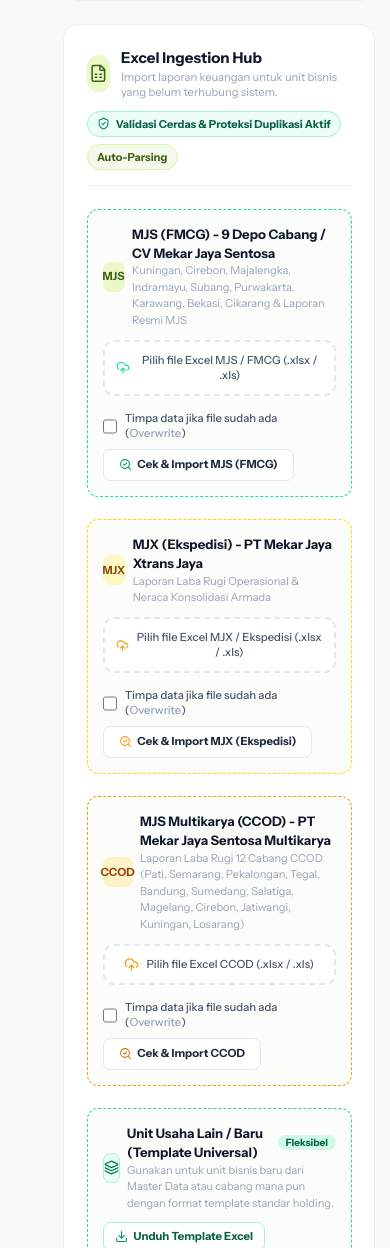
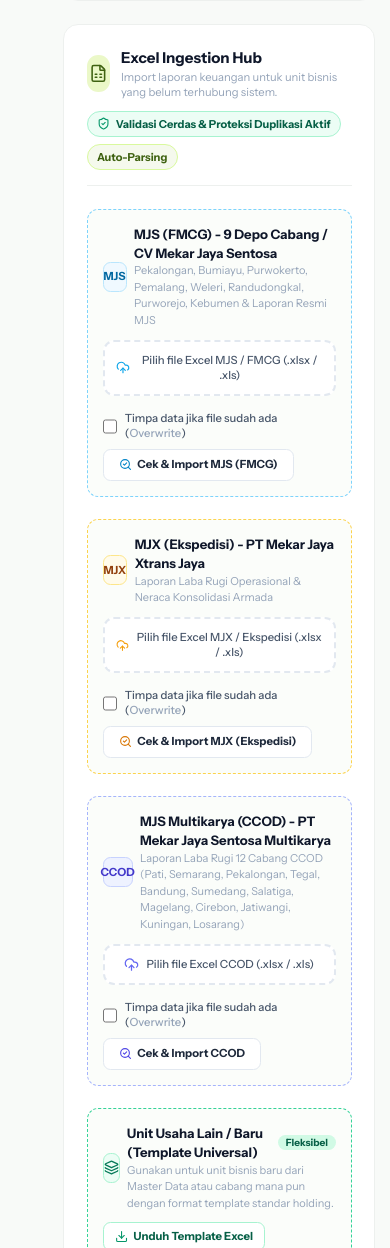
Before and after one commit to Midas-ww/Global-Fa, a Laravel app: page /sync in a window 390 px wide. Shown: the part 1352-2600 px from the top of the page. Run offline with Laravel 12, Linux system fonts and the light colour scheme; a user stored in the database is signed in; data comes from the database, SQL or seed files in the repository; data that the repository does not hold is empty; some libraries are stand-ins or nearby versions; some web fonts are replaced.

Commit message:
Harmonize business unit themes and modernize CCOD UI styling

```diff
--- a/app/Services/GlobalFinance/ConsolidationReportService.php
+++ b/app/Services/GlobalFinance/ConsolidationReportService.php
@@ -383,6 +383,7 @@ class ConsolidationReportService
                     'name' => $ent->name,
                     'location' => $ent->location,
                     'group' => str_starts_with($ent->code, 'CCOD') ? 'ccod' : 'depo',
+                    'color' => $ent->businessUnit->color ?? '#10e58f',
                     'revenue' => $eRev,
                     'cogs' => $eCogs,
                     'gross_profit' => $eGp,
--- a/database/seeders/GlobalFinanceSeeder.php
+++ b/database/seeders/GlobalFinanceSeeder.php
@@ -88,7 +88,7 @@ class GlobalFinanceSeeder extends Seeder
                 'name' => 'MJS Multikarya (CCOD)',
                 'description' => 'PT Mekar Jaya Sentosa Multikarya - Jasa dan distribusi Cash Collection on Delivery (CCOD) 12 cabang.',
                 'icon' => 'shopping-bag',
-                'color' => '#f59e0b',
+                'color' => '#6366f1',
                 'data_source' => 'excel',
                 'sort_order' => 5,
                 'is_active' => true,
--- a/resources/views/finance/sync.blade.php
+++ b/resources/views/finance/sync.blade.php
@@ -21,8 +21,8 @@
         <div class="bg-white rounded-2xl p-5 border border-[#edf0ee] shadow-xs flex items-center justify-between hover:border-slate-300 transition-all">
             <div>
                 <span class="text-xs font-bold uppercase tracking-wider text-slate-400">Unit Bisnis Aktif</span>
-                <h4 class="text-2xl font-black text-slate-900 mt-1">{{ $stats['total_business_units'] ?? 4 }} Unit Bisnis</h4>
-                <p class="text-xs text-slate-400 mt-0.5">{{ $stats['total_entities'] ?? 12 }} Cabang & Entitas Hukum</p>
+                <h4 class="text-2xl font-black text-slate-900 mt-1">{{ $stats['total_business_units'] ?? count($businessUnits) }} Unit Bisnis</h4>
+                <p class="text-xs text-slate-400 mt-0.5">{{ $stats['total_entities'] ?? 24 }} Cabang & Entitas Hukum</p>
             </div>
             <div class="w-11 h-11 rounded-xl bg-[#ebf8c8] text-[#3f6212] flex items-center justify-center">
                 <i data-lucide="building-2" class="w-5 h-5"></i>
@@ -191,15 +191,15 @@
             </div>
 
             <!-- FMCG 9 DEPO UPLOAD BOX -->
-            <div class="p-4 rounded-xl border border-dashed border-[#10e58f] bg-[#fbfdfa] hover:bg-white transition">
+            <div class="p-4 rounded-xl border border-dashed border-sky-300 bg-[#fbfdfa] hover:bg-white transition">
                 <div class="flex items-center justify-between mb-2">
                     <div class="flex items-center gap-2">
-                        <div class="w-8 h-8 rounded-lg bg-[#ebf8c8] text-[#3f6212] font-black text-xs flex items-center justify-center">
+                        <div class="w-8 h-8 rounded-lg bg-sky-50 text-sky-700 border border-sky-200 font-black text-xs flex items-center justify-center">
                             MJS
                         </div>
                         <div>
                             <h4 class="text-sm font-bold text-slate-900">MJS (FMCG) - 9 Depo Cabang / CV Mekar Jaya Sentosa</h4>
-                            <p class="text-[11px] text-slate-400">Kuningan, Cirebon, Majalengka, Indramayu, Subang, Purwakarta, Karawang, Bekasi, Cikarang & Laporan Resmi MJS</p>
+                            <p class="text-[11px] text-slate-400">Pekalongan, Bumiayu, Purwokerto, Pemalang, Weleri, Randudongkal, Purworejo, Kebumen & Laporan Resmi MJS</p>
                         </div>
                     </div>
                 </div>
@@ -207,22 +207,22 @@
                 <form id="formFmcgUpload" action="{{ route('finance.sync.excel') }}" method="POST" enctype="multipart/form-data" class="mt-3 space-y-3" onsubmit="return handleExcelImportSubmit(event, this)">
                     @csrf
                     <input type="hidden" name="type" value="fmcg">
-                    <div class="relative flex items-center justify-center border-2 border-dashed border-slate-200 hover:border-[#10e58f] rounded-xl p-3 bg-white transition cursor-pointer group">
+                    <div class="relative flex items-center justify-center border-2 border-dashed border-slate-200 hover:border-sky-400 rounded-xl p-3 bg-white transition cursor-pointer group">
                         <input type="file" name="file" accept=".xlsx,.xls,.csv" required class="absolute inset-0 opacity-0 cursor-pointer w-full h-full z-10" onchange="this.nextElementSibling.innerText = this.files[0]?.name || 'Pilih file Excel MJS / FMCG...'">
-                        <div class="text-center text-xs text-slate-500 flex items-center gap-2 pointer-events-none group-hover:text-emerald-700">
-                            <i data-lucide="upload-cloud" class="w-4 h-4 text-[#10e58f]"></i>
+                        <div class="text-center text-xs text-slate-500 flex items-center gap-2 pointer-events-none group-hover:text-sky-700">
+                            <i data-lucide="upload-cloud" class="w-4 h-4 text-sky-500"></i>
                             <span class="font-medium text-slate-600">Pilih file Excel MJS / FMCG (.xlsx / .xls)</span>
                         </div>
                     </div>
                     <div class="flex items-center justify-between flex-wrap gap-2 pt-1">
                         <div class="flex items-center gap-2">
-                            <input type="checkbox" name="overwrite" id="overwriteFmcg" value="1" class="w-4 h-4 rounded border-slate-300 text-[#10e58f] focus:ring-[#10e58f] cursor-pointer">
+                            <input type="checkbox" name="overwrite" id="overwriteFmcg" value="1" class="w-4 h-4 rounded border-slate-300 text-sky-600 focus:ring-sky-500 cursor-pointer">
                             <label for="overwriteFmcg" class="text-xs text-slate-600 font-medium cursor-pointer select-none">
                                 Timpa data jika file sudah ada (<span class="font-mono text-slate-400">Overwrite</span>)
                             </label>
                         </div>
                         <button type="submit" class="px-4 py-2 rounded-lg bg-white hover:bg-slate-50 text-slate-800 border border-slate-200 text-xs font-bold transition flex items-center gap-1.5 shadow-xs cursor-pointer">
-                            <i data-lucide="search-check" class="w-3.5 h-3.5 text-emerald-600"></i>
+                            <i data-lucide="search-check" class="w-3.5 h-3.5 text-sky-600"></i>
                             Cek & Import MJS (FMCG)
                         </button>
                     </div>
@@ -230,10 +230,10 @@
             </div>
 
             <!-- XTRANS EKSPEDISI UPLOAD BOX -->
-            <div class="p-4 rounded-xl border border-dashed border-[#ffd800] bg-[#fbfdfa] hover:bg-white transition">
+            <div class="p-4 rounded-xl border border-dashed border-amber-300 bg-[#fbfdfa] hover:bg-white transition">
                 <div class="flex items-center justify-between mb-2">
                     <div class="flex items-center gap-2">
-                        <div class="w-8 h-8 rounded-lg bg-[#fef9c3] text-[#854d0e] font-black text-xs flex items-center justify-center">
+                        <div class="w-8 h-8 rounded-lg bg-amber-50 text-amber-800 border border-amber-200 font-black text-xs flex items-center justify-center">
                             MJX
                         </div>
                         <div>
@@ -246,7 +246,7 @@
                 <form id="formXtransUpload" action="{{ route('finance.sync.excel') }}" method="POST" enctype="multipart/form-data" class="mt-3 space-y-3" onsubmit="return handleExcelImportSubmit(event, this)">
                     @csrf
                     <input type="hidden" name="type" value="xtrans">
-                    <div class="relative flex items-center justify-center border-2 border-dashed border-slate-200 hover:border-[#ffd800] rounded-xl p-3 bg-white transition cursor-pointer group">
+                    <div class="relative flex items-center justify-center border-2 border-dashed border-slate-200 hover:border-amber-400 rounded-xl p-3 bg-white transition cursor-pointer group">
                         <input type="file" name="file" accept=".xlsx,.xls,.csv" required class="absolute inset-0 opacity-0 cursor-pointer w-full h-full z-10" onchange="this.nextElementSibling.innerText = this.files[0]?.name || 'Pilih file Excel Ekspedisi...'">
                         <div class="text-center text-xs text-slate-500 flex items-center gap-2 pointer-events-none group-hover:text-amber-700">
                             <i data-lucide="upload-cloud" class="w-4 h-4 text-amber-500"></i>
@@ -255,13 +255,13 @@
                     </div>
                     <div class="flex items-center justify-between flex-wrap gap-2 pt-1">
                         <div class="flex items-center gap-2">
-                            <input type="checkbox" name="overwrite" id="overwriteXtrans" value="1" class="w-4 h-4 rounded border-slate-300 text-[#ffd800] focus:ring-[#ffd800] cursor-pointer">
+                            <input type="checkbox" name="overwrite" id="overwriteXtrans" value="1" class="w-4 h-4 rounded border-slate-300 text-amber-500 focus:ring-amber-500 cursor-pointer">
                             <label for="overwriteXtrans" class="text-xs text-slate-600 font-medium cursor-pointer select-none">
                                 Timpa data jika file sudah ada (<span class="font-mono text-slate-400">Overwrite</span>)
                             </label>
                         </div>
                         <button type="submit" class="px-4 py-2 rounded-lg bg-white hover:bg-slate-50 text-slate-800 border border-slate-200 text-xs font-bold transition flex items-center gap-1.5 shadow-xs cursor-pointer">
-                            <i data-lucide="search-check" class="w-3.5 h-3.5 text-amber-500"></i>
+                            <i data-lucide="search-check" class="w-3.5 h-3.5 text-amber-600"></i>
                             Cek & Import MJX (Ekspedisi)
                         </button>
                     </div>
@@ -269,10 +269,10 @@
             </div>
 
             <!-- CCOD (PT MEKAR JAYA SENTOSA MULTIKARYA) UPLOAD BOX -->
-            <div class="p-4 rounded-xl border border-dashed border-[#f59e0b] bg-[#fbfdfa] hover:bg-white transition">
+            <div class="p-4 rounded-xl border border-dashed border-indigo-300 bg-[#fbfdfa] hover:bg-white transition">
                 <div class="flex items-center justify-between mb-2">
                     <div class="flex items-center gap-2">
-                        <div class="w-8 h-8 rounded-lg bg-amber-100 text-amber-800 font-black text-xs flex items-center justify-center">
+                        <div class="w-8 h-8 rounded-lg bg-indigo-50 text-indigo-700 border border-indigo-200 font-black text-xs flex items-center justify-center">
                             CCOD
                         </div>
                         <div>
@@ -285,22 +285,22 @@
                 <form id="formCcodUpload" action="{{ route('finance.sync.excel') }}" method="POST" enctype="multipart/form-data" class="mt-3 space-y-3" onsubmit="return handleExcelImportSubmit(event, this)">
                     @csrf
                     <input type="hidden" name="type" value="ccod">
-                    <div class="relative flex items-center justify-center border-2 border-dashed border-slate-200 hover:border-[#f59e0b] rounded-xl p-3 bg-white transition cursor-pointer group">
+                    <div class="relative flex items-center justify-center border-2 border-dashed border-slate-200 hover:border-indigo-400 rounded-xl p-3 bg-white transition cursor-pointer group">
                         <input type="file" name="file" accept=".xlsx,.xls,.csv" required class="absolute inset-0 opacity-0 cursor-pointer w-full h-full z-10" onchange="this.nextElementSibling.innerText = this.files[0]?.name || 'Pilih file Excel CCOD Multikarya...'">
-                        <div class="text-center text-xs text-slate-500 flex items-center gap-2 pointer-events-none group-hover:text-amber-700">
-                            <i data-lucide="upload-cloud" class="w-4 h-4 text-amber-500"></i>
+                        <div class="text-center text-xs text-slate-500 flex items-center gap-2 pointer-events-none group-hover:text-indigo-700">
+                            <i data-lucide="upload-cloud" class="w-4 h-4 text-indigo-500"></i>
                             <span class="font-medium text-slate-600">Pilih file Excel CCOD (.xlsx / .xls)</span>
                         </div>
                     </div>
                     <div class="flex items-center justify-between flex-wrap gap-2 pt-1">
                         <div class="flex items-center gap-2">
-                            <input type="checkbox" name="overwrite" id="overwriteCcod" value="1" class="w-4 h-4 rounded border-slate-300 text-amber-500 focus:ring-amber-500 cursor-pointer">
+                            <input type="checkbox" name="overwrite" id="overwriteCcod" value="1" class="w-4 h-4 rounded border-slate-300 text-indigo-600 focus:ring-indigo-500 cursor-pointer">
                             <label for="overwriteCcod" class="text-xs text-slate-600 font-medium cursor-pointer select-none">
                                 Timpa data jika file sudah ada (<span class="font-mono text-slate-400">Overwrite</span>)
                             </label>
                         </div>
                         <button type="submit" class="px-4 py-2 rounded-lg bg-white hover:bg-slate-50 text-slate-800 border border-slate-200 text-xs font-bold transition flex items-center gap-1.5 shadow-xs cursor-pointer">
-                            <i data-lucide="search-check" class="w-3.5 h-3.5 text-amber-600"></i>
+                            <i data-lucide="search-check" class="w-3.5 h-3.5 text-indigo-600"></i>
                             Cek & Import CCOD
                         </button>
                     </div>
@@ -412,10 +412,11 @@
                         </td>
                         <td class="py-3 px-5 font-bold uppercase text-slate-800">
                             <span class="px-2 py-0.5 rounded text-[11px]
-                                @if(str_contains(strtolower($log->business_unit_code), 'fmcg')) bg-emerald-50 text-emerald-700 border border-emerald-200
-                                @elseif(str_contains(strtolower($log->business_unit_code), 'spbu')) bg-rose-50 text-rose-700 border border-rose-200
+                                @if(str_contains(strtolower($log->business_unit_code), 'spbu')) bg-rose-50 text-rose-700 border border-rose-200
                                 @elseif(str_contains(strtolower($log->business_unit_code), 'iqos') || str_contains(strtolower($log->business_unit_code), 'retail')) bg-[#ebf8c8] text-[#3f6212] border border-[#d9f99d]
+                                @elseif(str_contains(strtolower($log->business_unit_code), 'fmcg')) bg-sky-50 text-sky-700 border border-sky-200
                                 @elseif(str_contains(strtolower($log->business_unit_code), 'xtrans')) bg-amber-50 text-amber-700 border border-amber-200
+                                @elseif(str_contains(strtolower($log->business_unit_code), 'ccod')) bg-indigo-50 text-indigo-700 border border-indigo-200
                                 @else bg-slate-100 text-slate-700 border border-slate-200 @endif">
                                 {{ $log->business_unit_code }}
                             </span>
```
Also changed, not shown: resources/views/finance/balance-sheet.blade.php (+15 -4 lines), resources/views/finance/dashboard.blade.php (+6 -21 lines), resources/views/finance/pnl.blade.php (+23 -37 lines).
